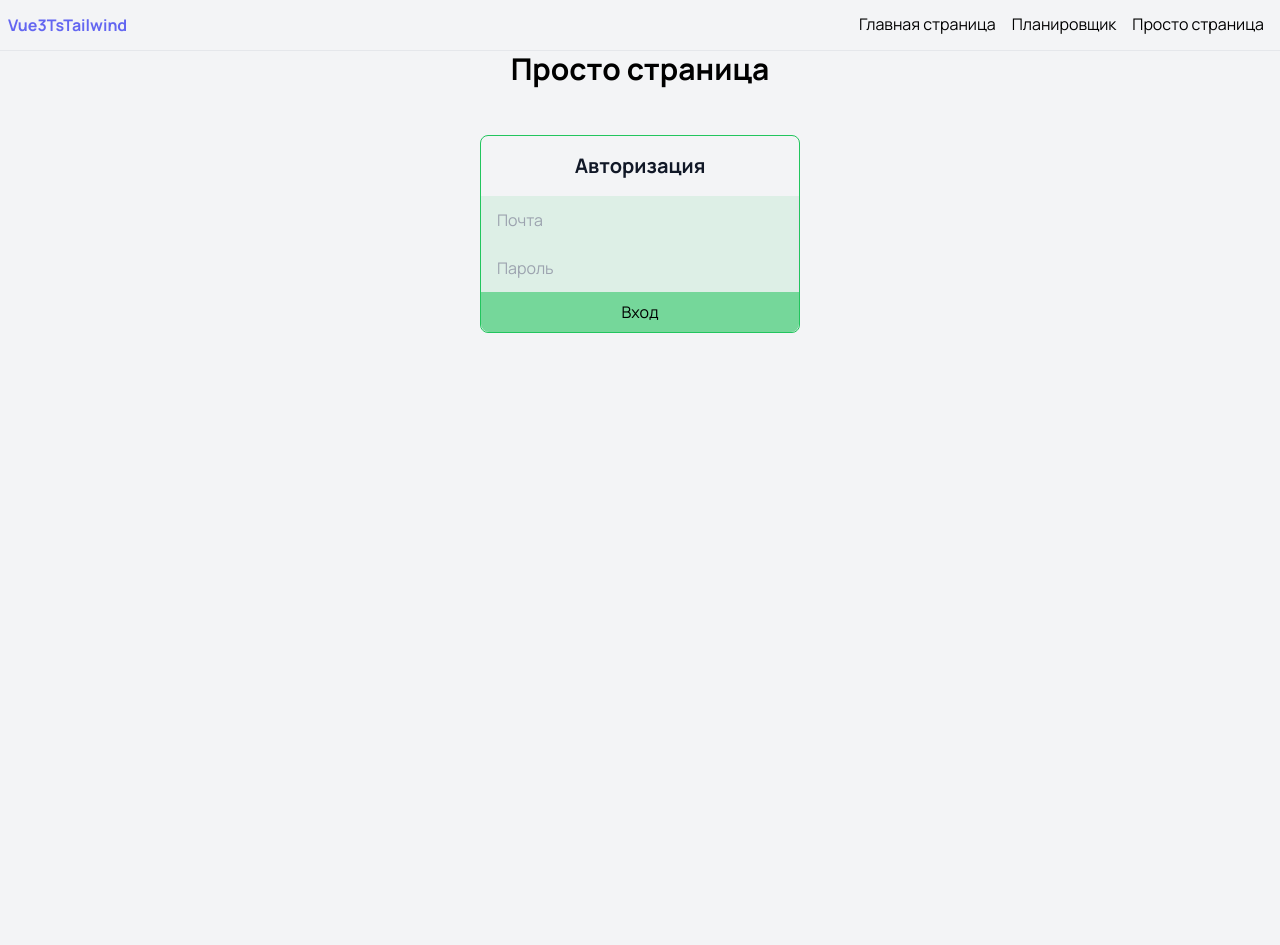
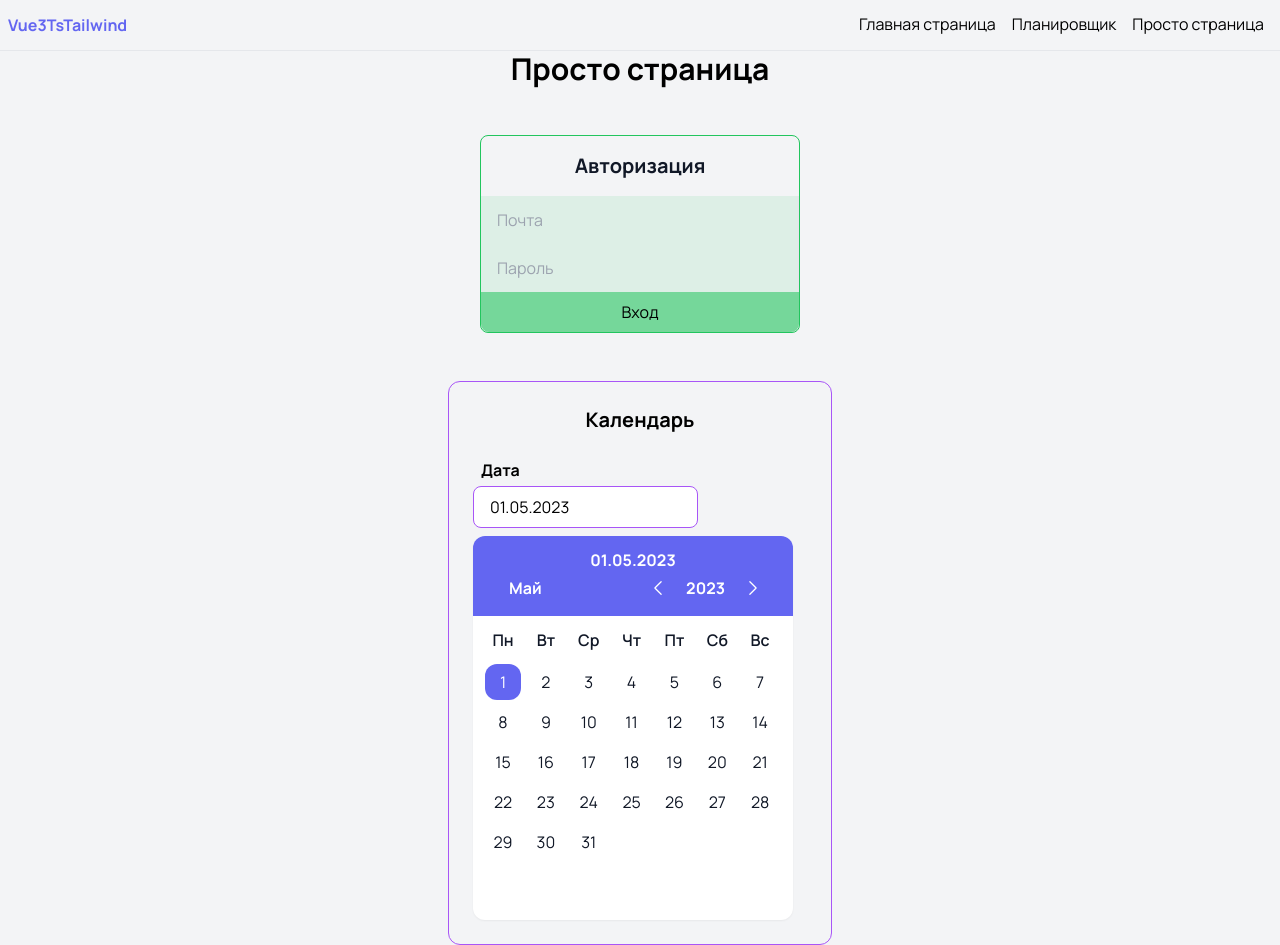
Before and after one commit to AlexandrInita/Vue3TSTailwind, a Vue app: page /simplePage in a window 1280 px wide. Before the commit the page ends 800 px from the top, so only its background shows below. Built offline with nearby package versions, Linux system fonts and the light colour scheme.

Commit message:
add UICalendar

```diff
--- /dev/null
+++ b/src/components/ui/UICalendar.vue
@@ -0,0 +1,217 @@
+<template>
+  <div class="w-80 h-96 bg-white rounded-xl shadow-sm overflow-hidden">
+    <div class="p-3 bg-indigo-500 text-white font-bold flex flex-col">
+      <div class="flex justify-center">{{ com_currentDate }}</div>
+
+      <div class="flex justify-between items-center">
+        <div class="relative ml-3">
+          <span class="month-picker" @click="showMonthMenu = !showMonthMenu">{{ com_currentMonth }}</span>
+
+          <div
+            class="scroll absolute left-0 z-10 mt-2 py-1 h-48 w-48 origin-top-right rounded-md
+                   bg-white shadow-lg ring-1 ring-black ring-opacity-5 overflow-y-auto"
+            v-show="showMonthMenu"
+          >
+            <span
+              class="month-list-item"
+              v-for="(month, index) in months" :key="'month'+index"
+              @click="chooseMonth(index)"
+            >
+              {{ month }}
+            </span>
+          </div>
+        </div>
+
+        <div class="flex items-center">
+          <span class="year-change" @click="prevYear">
+            <svg xmlns="http://www.w3.org/2000/svg" fill="none" viewBox="0 0 24 24" stroke-width="1.5" stroke="currentColor" class="w-5 h-5">
+              <path stroke-linecap="round" stroke-linejoin="round" d="M15.75 19.5L8.25 12l7.5-7.5" />
+            </svg>
+          </span>
+          <span class="year">{{ selectedYear }}</span>
+          <span class="year-change" @click="nextYear">
+            <svg xmlns="http://www.w3.org/2000/svg" fill="none" viewBox="0 0 24 24" stroke-width="1.5" stroke="currentColor" class="w-5 h-5">
+              <path stroke-linecap="round" stroke-linejoin="round" d="M8.25 4.5l7.5 7.5-7.5 7.5" />
+            </svg>
+          </span>
+        </div>
+      </div>
+    </div>
+
+      <div class="p-3">
+        <transition :name="transitionName">
+        <div v-show="showDays">
+          <div class="grid grid-cols-7 gap-1 font-semibold cursor-default text-gray-900">
+            <div class="w-9 h-9 flex justify-center " v-for="w_day,index in week_days" :key="'w_day'+index">{{ w_day }}</div>
+          </div>
+
+          <div class="grid grid-cols-7 gap-1 text-gray-900">
+            <div
+              v-for="day,index in days" :key="index"
+              :class="[day !== null ? 'calendar-days': 'hidden-calendar-days',
+                currentDate.getFullYear() === selectedYear &&
+                currentDate.getMonth() === selectedMonth &&
+                currentDate.getDate() === day && 'active-day']"
+              @click="chooseDay(day)"
+            >
+              {{ day }}
+            </div>
+          </div>
+        </div>
+      </transition>
+      </div>
+  </div>
+</template>
+
+<script lang="ts">
+import { defineComponent, ref, computed, toRefs } from 'vue';
+
+export default defineComponent ({
+
+  name: 'UICalendar',
+
+  props: {
+    value: {
+      type: String,
+      required: true
+    }
+  },
+
+  emits: ['update:value'],
+
+  setup(props, { emit }) {
+    const { value } = toRefs(props)
+
+    const transitionName = ref('slide-fade-right')
+
+    const week_days = ['Пн', 'Вт', 'Ср','Чт','Пт','Сб','Вс']
+    const months = ['Январь', 'Февраль', 'Март', 'Апрель', 'Май', 'Июнь',
+                    'Июль', 'Август', 'Сентябрь', 'Октябрь', 'Ноябрь', 'Декабрь']
+
+    const currentDate = computed((): Date => {
+      const date_arr = value?.value?.split('.').map(el => Number(el))
+      return date_arr ? new Date(date_arr[2],date_arr[1]-1,date_arr[0]): new Date()
+    })
+
+    const selectedYear = ref(currentDate.value.getFullYear())
+    const selectedMonth = ref(currentDate.value.getMonth())
+
+    const showDays = ref(true)
+    const showMonthMenu = ref(false)
+
+    const com_currentDate = computed(() => String(currentDate.value.getDate()).padStart(2,'0') + '.' +
+                                           String(currentDate.value.getMonth() + 1).padStart(2,'0') + '.' +
+                                           currentDate.value.getFullYear())
+
+    const com_currentMonth = computed(() => months[selectedMonth.value])
+
+    const days = computed(() => {
+      const first_month_date = new Date(selectedYear.value, selectedMonth.value, 1)
+      const first_week_day = first_month_date.getDay() === 0 ? 6 : first_month_date.getDay() - 1
+      const n_days = new Date(selectedYear.value, selectedMonth.value + 1, 0).getDate()
+
+      return [...Array(first_week_day + n_days).keys()].map(el => el >= first_week_day  ? el + 1 - first_week_day : null)
+    })
+
+    function chooseDay(day : number | null): void {
+      day !== null ? emit('update:value', String(day).padStart(2,'0') + '.' + String(selectedMonth.value + 1).padStart(2,'0') + '.' + selectedYear.value) : ''
+    }
+
+    function chooseMonth(month : number): void {
+      selectedMonth.value = month
+      showMonthMenu.value = false
+    }
+
+    function prevYear(): void {
+      transitionName.value = 'slide-fade-left'
+      showDays.value = false
+      selectedYear.value = selectedYear.value - 1
+      setTimeout(() =>  showDays.value = true, 300)
+    }
+
+    function nextYear(): void {
+      transitionName.value = 'slide-fade-right'
+      showDays.value = false
+      selectedYear.value = selectedYear.value + 1
+      setTimeout(() =>  showDays.value = true, 300)
+    }
+
+    return {
+      months, week_days, days, currentDate, showDays, selectedYear, selectedMonth,
+      com_currentDate, com_currentMonth, transitionName, showMonthMenu,
+      chooseDay, chooseMonth, prevYear, nextYear
+    }
+  },
+})
+</script>
+
+<style scoped>
+.calendar-days {
+  @apply w-9 h-9 flex items-center justify-center
+         relative cursor-pointer
+         hover:bg-indigo-200 hover:rounded-xl hover:text-white
+}
+
+.hidden-calendar-days {
+  @apply w-9 h-9
+}
+
+.active-day {
+  @apply bg-indigo-500 hover:bg-indigo-500 rounded-xl text-white
+}
+
+.month-picker {
+  @apply py-1 px-3 rounded-xl cursor-pointer
+         hover:bg-indigo-700
+}
+
+.month-list-item {
+  @apply block m-1 px-4 py-2 text-sm text-gray-700 rounded-xl cursor-pointer
+         hover:bg-indigo-500 hover:text-white
+}
+
+.year-change {
+  @apply h-8 w-8 rounded-xl grid place-content-center my-0 mx-3 cursor-pointer
+         hover:bg-indigo-700 transition
+}
+
+/*.year {
+  @apply hover:cursor-pointer hover:scale-125 hover:transition
+}*/
+
+.slide-fade-left-enter-active {
+  transition: all 0.3s ease-out;
+}
+
+.slide-fade-left-enter-from {
+  transform: translateX(-20px);
+}
+
+.slide-fade-left-leave-to {
+  transform: translateX(20px);
+  opacity: 0;
+}
+
+.slide-fade-right-enter-active {
+  transition: all 0.3s ease-out;
+}
+
+.slide-fade-right-enter-from {
+  transform: translateX(20px);
+}
+
+.slide-fade-right-leave-to {
+  transform: translateX(-20px);
+  opacity: 0;
+}
+
+.scroll::-webkit-scrollbar {
+  width: 8px;
+}
+.scroll::-webkit-scrollbar-track {
+  @apply bg-transparent
+}
+.scroll::-webkit-scrollbar-thumb {
+  @apply bg-slate-400 rounded-3xl
+}
+</style>
--- a/src/pages/SimplePage.vue
+++ b/src/pages/SimplePage.vue
@@ -20,22 +20,41 @@
         <button class="btn">Вход</button>
       </div>
     </div>
+
+    <div class="mt-4 flex flex-col max-w-sm mx-auto">
+      <div class="p-6 border border-purple-500 rounded-xl">
+      <h1 class="mb-6 text-xl font-bold text-center">Календарь</h1>
+
+      <label class="ml-2 font-bold">Дата</label>
+      <br>
+      <input class="date-input" placeholder="Дата" v-model="date"/>
+
+      <UICalendar v-model:value="date"/>
+      </div>
+    </div>
   </div>
 </template>
 
 <script lang="ts">
 import { defineComponent, ref } from "vue"
+import UICalendar from "../components/ui/UICalendar.vue"
 export default defineComponent ({
-  components: { },
+  components: { UICalendar },
   setup () {
     const email = ref('')
     const password = ref('')
 
-    return {email, password}
+    const date = ref('01.05.2023')
+
+    return {email, password, date}
   }
 })
 </script>
 
 <style lang="scss">
-  @import "../assets/scss/simplePage.scss";
+@import "../assets/scss/simplePage.scss";
+
+.date-input {
+  @apply mb-2 my-1 py-2 px-4 border border-purple-500 rounded-lg
+}
 </style>
```
